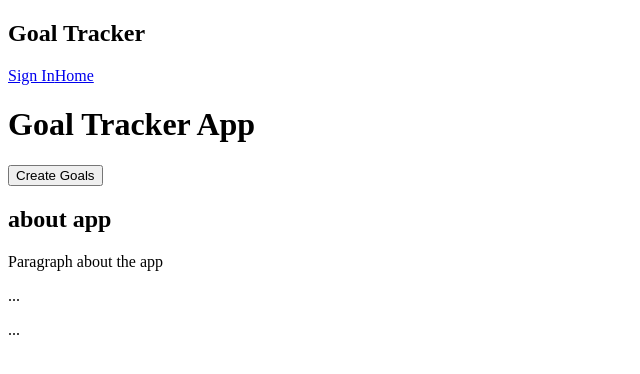
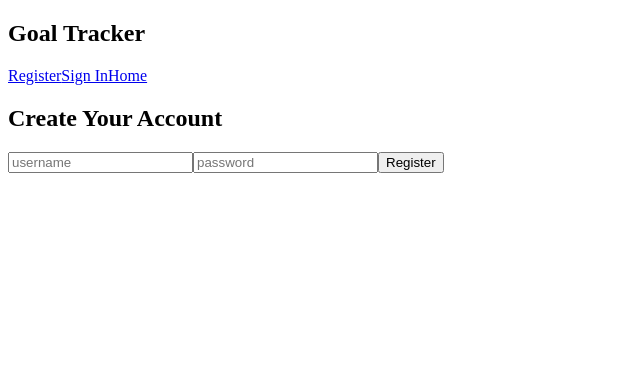
Before and after one commit to austin-carman/goal-tracker, a React (Create React App) app: page /register in a window 1280 px wide. Shown: the top 374 px of the page, without its empty margins (0-640 px from the left). Built offline with nearby package versions, Linux system fonts and the light colour scheme.

Commit message:
setting up register component

```diff
--- a/src/App.js
+++ b/src/App.js
@@ -7,6 +7,7 @@ import Home from './components/Home';
 import Login from './components/Login';
 import Profile from './components/Profile';
 import AddGoal from './components/AddGoal';
+import Register from './components/Register';
 
 function App() {
   return (
@@ -16,6 +17,10 @@ function App() {
       <Switch>
         <Route path='/login'>
           <Login />
+        </Route>
+
+        <Route path='/register'>
+          <Register />
         </Route>
 
         <Route path='/add-goal'>
--- a/src/components/Header.js
+++ b/src/components/Header.js
@@ -15,6 +15,7 @@ const Header = () => {
                     <h2>Goal Tracker</h2>
                 </div>
                 <div className='nav-links'>
+                    <Link to='/register'>Register</Link>
                     <Link to='/login'>Sign In</Link>
                     <Link to='/'>Home</Link>
                 </div>
--- a/src/components/Login.js
+++ b/src/components/Login.js
@@ -3,16 +3,13 @@
 import React, { useState } from 'react';
 import { useHistory } from 'react-router-dom';
 
-
-const initialState = {
-    username: '',
-    password: '',
-};
-
-
 // will need axios.post to verify user
 
 const Login = () => {
+    const initialState = {
+        username: '',
+        password: '',
+    };
     const { push } = useHistory();
     const [formLogin, setFormLogin] = useState(initialState);
 
@@ -33,8 +30,7 @@ const Login = () => {
 
     return(
         <div>
-            <h2>Goal Tracker</h2>
-            <h3>Sign-In</h3>
+            <h2>Sign-In</h2>
                 <input
                     type='text'
                     name='username'
--- a/src/components/Register.js
+++ b/src/components/Register.js
@@ -0,0 +1,49 @@
+import React, { useState } from 'react';
+import { useHistory } from 'react-router-dom';
+
+const Register = () => {
+    const initialState = {
+        username: '',
+        password: '',
+    };
+    const { push } = useHistory();
+    const [formRegister, setFormRegister] = useState(initialState);
+
+    const handleChange = (e) => {
+        const { name, value } = e.target;
+        setFormRegister({
+            ...formRegister,
+            [name]: value
+        })
+    }
+
+    const handleSubmit = (e) => {
+        e.preventDefault();
+        setFormRegister(initialState);
+        push('/login');
+    }
+
+    return(
+        <div>
+            <h2>Create Your Account</h2>
+                <input
+                    type='text'
+                    name='username'
+                    value={formRegister.username}
+                    onChange={handleChange}
+                    placeholder='username'
+                />
+
+                <input
+                    type='text'
+                    name='password'
+                    value={formRegister.password}
+                    onChange={handleChange}
+                    placeholder='password'
+                />
+            <button onClick={handleSubmit}>Register</button>
+        </div>
+    )
+}
+
+export default Register;
```
